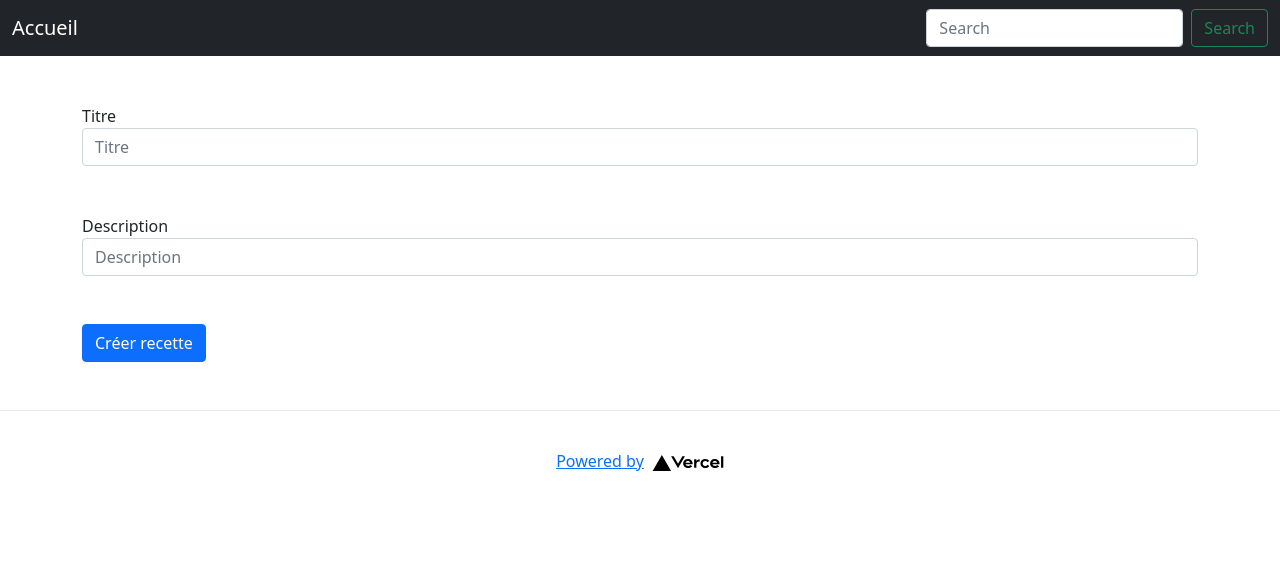
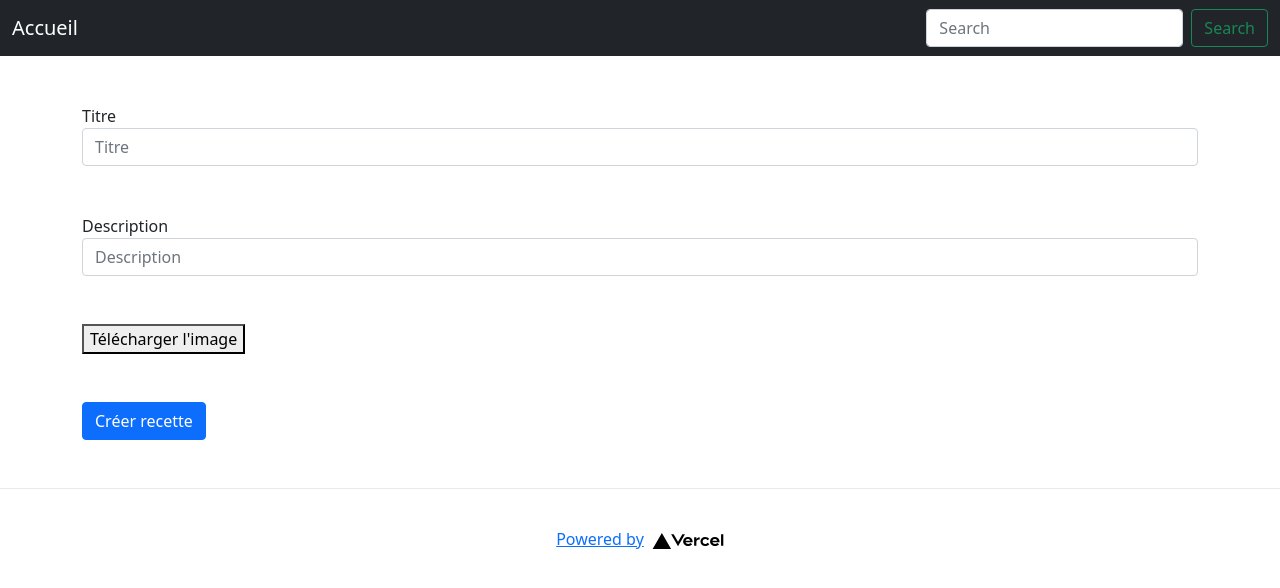
Before and after one commit to Sylvie-godard/cookNJoy, a Next.js app: page /recipes/create in a window 1280 px wide. Shown: the top 588 px of the page. Built offline with nearby package versions, Linux system fonts and the light colour scheme.

Commit message:
master [ADD] upload image when recipe is validate, display img then register into project (public folder)

```diff
--- /dev/null
+++ b/Common/Hooks/useUploadTools.tsx
@@ -0,0 +1,23 @@
+import axios from 'axios'
+import React from 'react'
+
+function useUploadTools() {
+    const onChange = async (formData: object) => {
+        const config = {
+            headers: { 'content-type': 'multipart/form-data' },
+            onUploadProgress: (event: ProgressEvent) => {
+                console.log('Current progress:', Math.round((event.loaded * 100) / event.total))
+            },
+        }
+
+        const response = await axios.post('/api/files/upload', formData, config)
+
+        console.log('response', response.data)
+    }
+
+    return {
+        onChange
+    }
+}
+
+export default useUploadTools
--- /dev/null
+++ b/Common/Interfaces/uiFileInputButton.tsx
@@ -0,0 +1,14 @@
+import { Dispatch } from 'react'
+
+export interface IProps {
+    acceptedFileTypes?: string;
+    allowMultipleFiles?: boolean;
+    createObjectURL?: string;
+    fileInputRef: any;
+    formRef: any;
+    label: string;
+    onChange: (formData: FormData) => void;
+    uploadFileName: string;
+    setTarget: Dispatch<any>;
+    setCreateObjectURL: Dispatch<string>;
+}
--- /dev/null
+++ b/components/UiFileInputButton/UiFileInputButton.module.scss
@@ -0,0 +1,9 @@
+.imgDownload {
+  width: 10rem;
+  height: 10rem;
+
+  img {
+    width: 100%;
+    height: 100%;
+  }
+}
--- /dev/null
+++ b/components/UiFileInputButton/UiFileInputButton.tsx
@@ -0,0 +1,67 @@
+import React from 'react'
+import { IProps } from '../../Common/Interfaces/uiFileInputButton'
+import style from './UiFileInputButton.module.scss'
+
+export const UiFileInputButton: React.FC<IProps> = (props) => {
+    const fileInputRef = React.useRef<HTMLInputElement | null>(null)
+    const formRef = React.useRef<HTMLFormElement | null>(null)
+    const createObjectURL = props.createObjectURL
+    const setCreateObjectURL = props.setCreateObjectURL
+
+    const onClickHandler = () => {
+        fileInputRef.current?.click()
+    }
+
+    const uploadToClient = (event: React.ChangeEvent<HTMLInputElement>) => {
+        if (event.target.files && event.target.files[0]) {
+            const i = event.target.files[0]
+
+            props.setTarget(event.target)
+            // @ts-ignore
+            setCreateObjectURL(URL.createObjectURL(i))
+        }
+    }
+
+
+    const onChangeHandler = (event: React.ChangeEvent<HTMLInputElement>) => {
+        if (!event.target.files?.length) {
+            return
+        }
+
+        uploadToClient(event)
+    }
+
+    return (
+        <div>
+            <form ref={formRef}>
+                {
+                    createObjectURL !== '' ?
+                        <div className={style.imgDownload}>
+                            {/* eslint-disable-next-line @next/next/no-img-element */}
+                            <img alt={''} src={createObjectURL}/>
+                        </div>
+                        : null
+                }
+                <div className="d-flex">
+                    <button type="button" onClick={onClickHandler}>
+                        {props.label}
+                    </button>
+                </div>
+                <input
+                    accept={props.acceptedFileTypes}
+                    multiple={props.allowMultipleFiles}
+                    name={props.uploadFileName}
+                    onChange={onChangeHandler}
+                    ref={fileInputRef}
+                    style={{ display: 'none' }}
+                    type="file"
+                />
+            </form>
+        </div>
+    )
+}
+
+UiFileInputButton.defaultProps = {
+    acceptedFileTypes: '',
+    allowMultipleFiles: false,
+}
--- a/pages/api/recipes/create.tsx
+++ b/pages/api/recipes/create.tsx
@@ -4,13 +4,7 @@ import _ from 'lodash'
 import requireDir from 'require-dir'
 import path from 'path'
 import fs from 'fs'
-
-interface IRecipe {
-    photo: string;
-    title: string;
-    description: string;
-    id: number
-}
+import { IRecipe } from '../../../Common/Interfaces/recipe'
 
 export default function handler(
     req: NextApiRequest,
@@ -23,22 +17,13 @@ export default function handler(
         return value
     })
 
-    // le titre en upperFirst + camel case => titre .json
-    // pour l'id count de tous les recipes + 1
-    // description + title
-    // photo = image vide
-
-    // const id = recipes.length + 1
-    // const title = body.title
-    // const description = body.description
-
-    const id = 12
+    const count = recipes.length
+    const id = count + 1
     const title = data.title
     const filePath = path.resolve( 'server', 'mock', 'recipes', title.concat('.json'))
 
     data.id = id
-    console.log({ filePath })
     fs.writeFileSync(filePath, JSON.stringify(data))
 
-    res.status(200).json({ recipes })
+    res.status(200).json('ok')
 }
--- a/pages/recipes/create.tsx
+++ b/pages/recipes/create.tsx
@@ -1,13 +1,20 @@
-import React, { ChangeEvent, ChangeEventHandler, useState } from 'react'
+import React, { useState } from 'react'
 import useRecipesTools from '../../Common/Hooks/useRecipesTools'
+import { UiFileInputButton } from '../../components/UiFileInputButton/UiFileInputButton'
+import useUploadTools from '../../Common/Hooks/useUploadTools'
+import _ from 'lodash'
 
-function CreateRecipe () {
+function CreateRecipe(this: any) {
+    const { onChange } = useUploadTools()
     const { createRecipe } = useRecipesTools()
+    const fileInputRef = React.useRef<HTMLInputElement | null>(null)
+    const formRef = React.useRef<HTMLFormElement | null>(null)
+    const [createObjectURL, setCreateObjectURL] = useState('')
     const [description, setDescription] = useState<string>('')
-    const [photo, setPhoto] = useState<string>('')
+    const [target, setTarget] = useState<any>(null)
     const [title, setTitle] = useState<string>('')
 
-    const handleChange = (event: ChangeEvent) => {
+    const handleChange = (event: React.ChangeEvent<HTMLInputElement>) => {
         event.preventDefault()
         const id = event.target.id
         const value = event.currentTarget.value
@@ -22,27 +29,49 @@ function CreateRecipe () {
         }
     }
 
-    const handleSubmit = async (event: ChangeEvent) => {
-        event.preventDefault()
+    const confirmDownloadAndGetPhoto = () => {
+        if (!_.isNull(target)) {
+            const targetValue = target.value
+            const defaultPath = 'C:\\fakepath\\'
+            const photoName = _.replace(targetValue, defaultPath, '')
+
+            const formData = new FormData()
+            Array.from(target.files).forEach((file: any) => {
+                formData.append(target.name, file)
+            })
+
+            onChange(formData).then()
+            formRef.current?.reset()
+            setCreateObjectURL('')
+
+            return photoName
+        }
+
+        return ''
+    }
+
+    const handleSubmit = async () => {
+        const photoName = confirmDownloadAndGetPhoto()
+
         const data = {
             description,
             title,
-            photo: ''
+            photo: photoName
         }
 
-        console.log({ data })
         await createRecipe(data)
     }
 
     return (
         <div className={'container'}>
-            <form onSubmit={(event) => {handleSubmit(event).then()}}>
             <div className="form-group">
                 <label htmlFor="titleRecipe">
                     Titre
                 </label>
                 <input
-                        onChange={(event) => {handleChange(event)}}
+                    onChange={(event) => {
+                        handleChange(event)
+                    }}
                     className="form-control"
                     id="titleRecipe"
                     type="text"
@@ -54,13 +83,34 @@ function CreateRecipe () {
                 <input
                     className="form-control"
                     id="description"
-                        onChange={(event) => {handleChange(event)}}
+                    onChange={(event) => {
+                        handleChange(event)
+                    }}
                     placeholder="Description"
                     type="text"
                 />
             </div>
-                <button type="submit" className="btn btn-primary">Créer recette</button>
-            </form>
+            <div className="form-group mb-5">
+                <UiFileInputButton
+                    createObjectURL={createObjectURL}
+                    fileInputRef={fileInputRef}
+                    formRef={formRef}
+                    label="Télécharger l'image"
+                    onChange={onChange}
+                    setCreateObjectURL={setCreateObjectURL}
+                    setTarget={setTarget}
+                    uploadFileName="theFiles"
+                />
+            </div>
+            <button
+                className="btn btn-primary"
+                onClick={() => {
+                    handleSubmit().then()
+                }}
+                type="button"
+            >
+                Créer recette
+            </button>
         </div>
     )
 }
```
Also changed, not shown: pages/api/files/upload.tsx (added, +41 -0 lines). Lines whose indentation alone changed are shown as unchanged.
